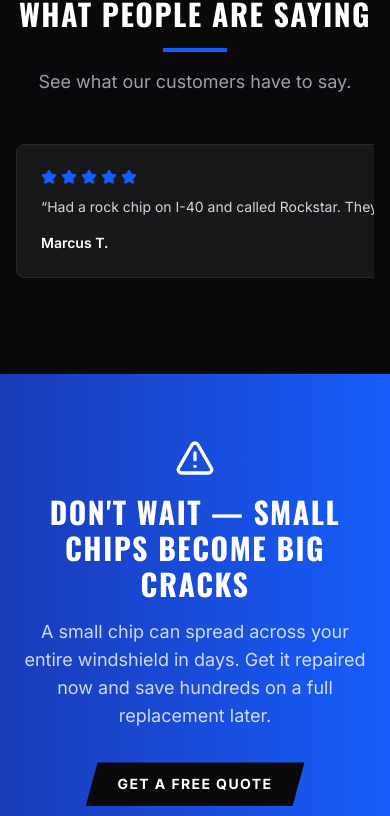
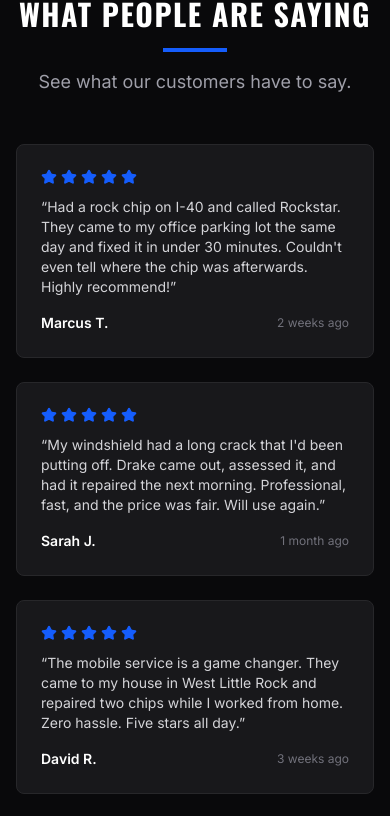
Before and after one commit to wrenchtokeys/rockstar-windshield-repair, a Next.js app: page / in a window 390 px wide. Shown: the part 2948-3764 px from the top of the page. Built offline with nearby package versions, Linux system fonts and the light colour scheme.

Commit message:
fix: mobile layout — reviews grid instead of horizontal scroll, prevent overflow
- Homepage reviews: replaced overflow-x-auto flex with responsive grid
- Reviews page: added overflow-hidden
- Global: overflow-x: hidden on html/body to prevent horizontal scroll on all pages

```diff
--- a/src/app/globals.css
+++ b/src/app/globals.css
@@ -56,6 +56,7 @@ h1, h2, h3, h4, h5, h6 {
 }
 
 /* Smooth scrolling */
-html {
+html, body {
   scroll-behavior: smooth;
+  overflow-x: hidden;
 }
--- a/src/app/page.tsx
+++ b/src/app/page.tsx
@@ -23,12 +23,9 @@ export default function Home() {
             What People Are Saying
           </SectionHeading>
 
-          <div className="flex gap-6 overflow-x-auto pb-4 snap-x snap-mandatory">
+          <div className="grid gap-6 sm:grid-cols-2 lg:grid-cols-4">
             {topReviews.map((review, i) => (
-              <Card
-                key={i}
-                className="min-w-[300px] flex-shrink-0 snap-start md:min-w-[350px]"
-              >
+              <Card key={i}>
                 <div className="flex gap-1">
                   {Array.from({ length: review.rating }).map((_, j) => (
                     <Star
--- a/src/app/reviews/page.tsx
+++ b/src/app/reviews/page.tsx
@@ -20,7 +20,7 @@ export default function ReviewsPage() {
           Customer Reviews
         </SectionHeading>
 
-        <div className="columns-1 gap-6 sm:columns-2 lg:columns-3">
+        <div className="columns-1 gap-6 overflow-hidden sm:columns-2 lg:columns-3">
           {REVIEWS.map((review, i) => (
             <div key={i} className="mb-6 break-inside-avoid">
               <Card>
```
